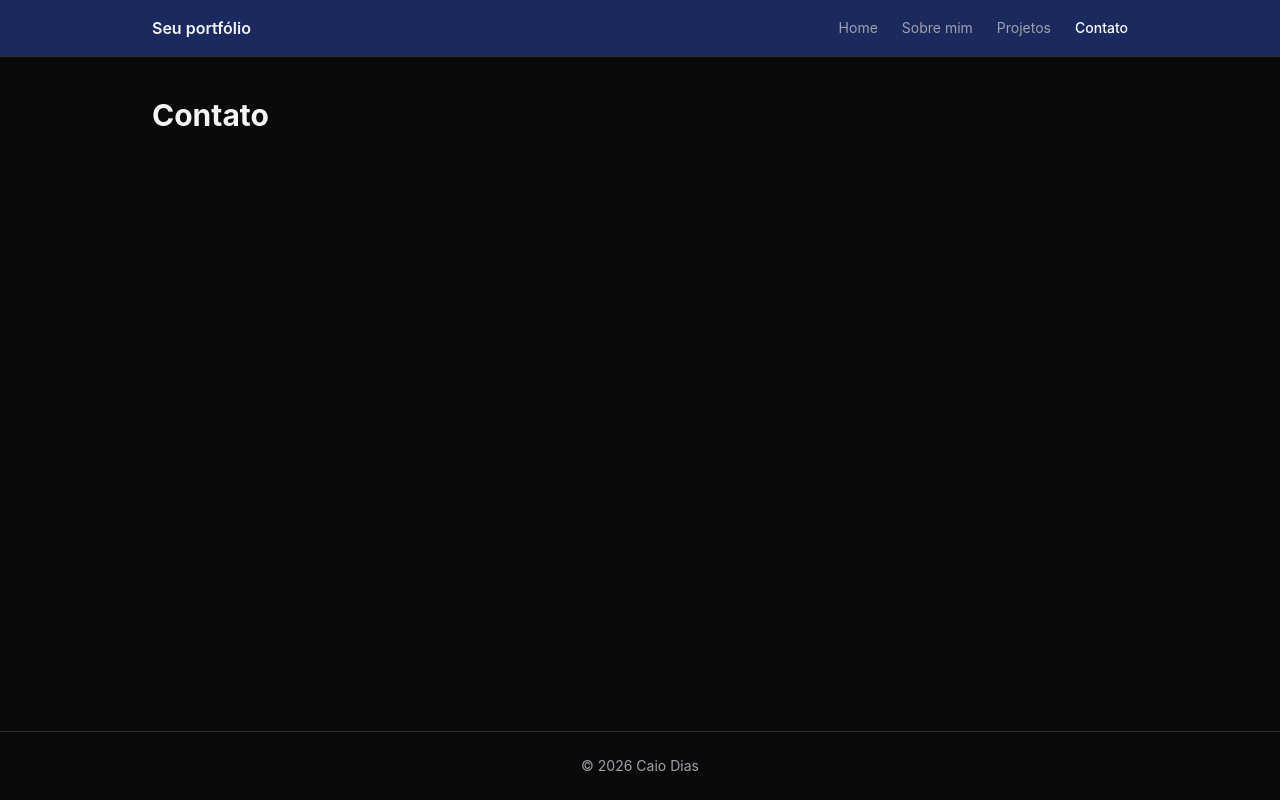
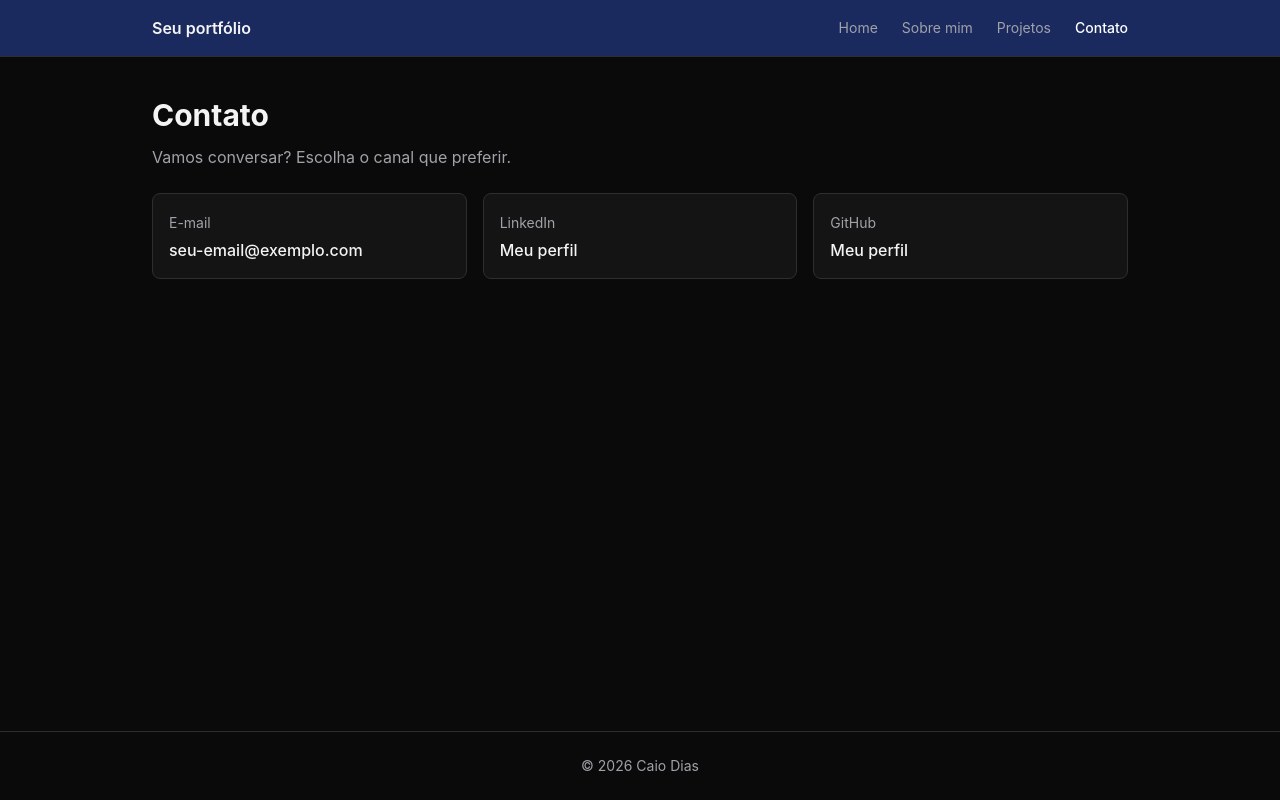
Before and after one commit to diasDev09/portifolio, a React (Vite) app: page /contato in a window 1280 px wide. Built offline with nearby package versions, Linux system fonts and the light colour scheme.

Commit message:
feat: adiciona a pagina Contato

```diff
--- a/src/pages/Contact.tsx
+++ b/src/pages/Contact.tsx
@@ -1,3 +1,32 @@
+import { profile } from '../data/profile'
+
+const channels = [
+    { label: 'E-mail', value: profile.email, href: `mailto:${profile.email}` },
+    { label: 'LinkedIn', value: 'Meu perfil', href: profile.linkedin },
+    { label: 'GitHub', value: 'Meu perfil', href: profile.github },
+]
+
 export default function Contact() {
-    return <h1 className="text-3xl font-bold">Contato</h1>
+    return (
+        <div>
+            <h1 className="text-3xl font-bold">Contato</h1>
+            <p className="mt-3 text-muted">Vamos conversar? Escolha o canal que preferir.</p>
+
+            <ul className="mt-6 grid gap-4 sm:grid-cols-3">
+                {channels.map((c) => (
+                    <li key={c.label}>
+                        <a
+                            href={c.href}
+                            target={c.href.startsWith('mailto:') ? undefined : '_blank'}
+                            rel="noreferrer"
+                            className="block rounded-lg border border-border bg-surface p-4 transition-colors hover:border-zinc-500"
+                        >
+                            <span className="text-sm text-muted">{c.label}</span>
+                            <p className="mt-1 break-all font-medium">{c.value}</p>
+                        </a>
+                    </li>
+                ))}
+            </ul>
+        </div>
+    )
 }
```
